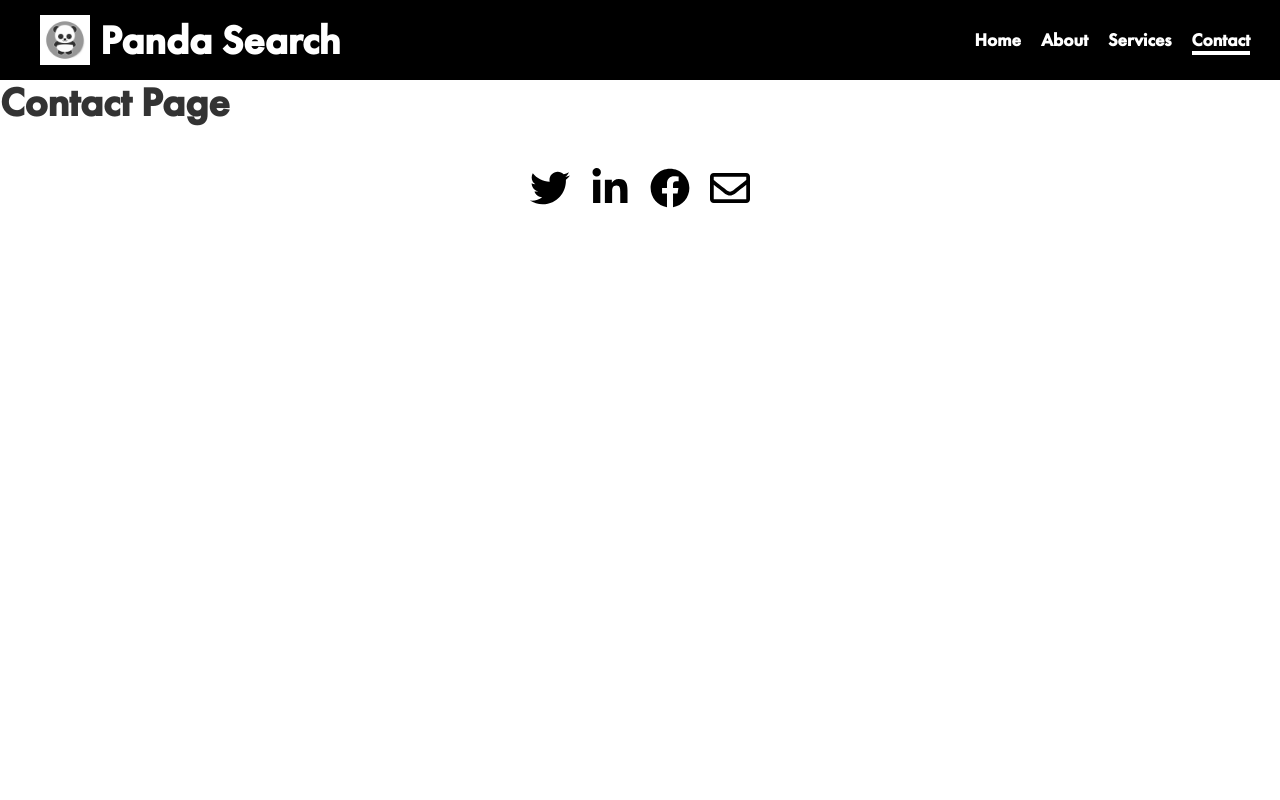
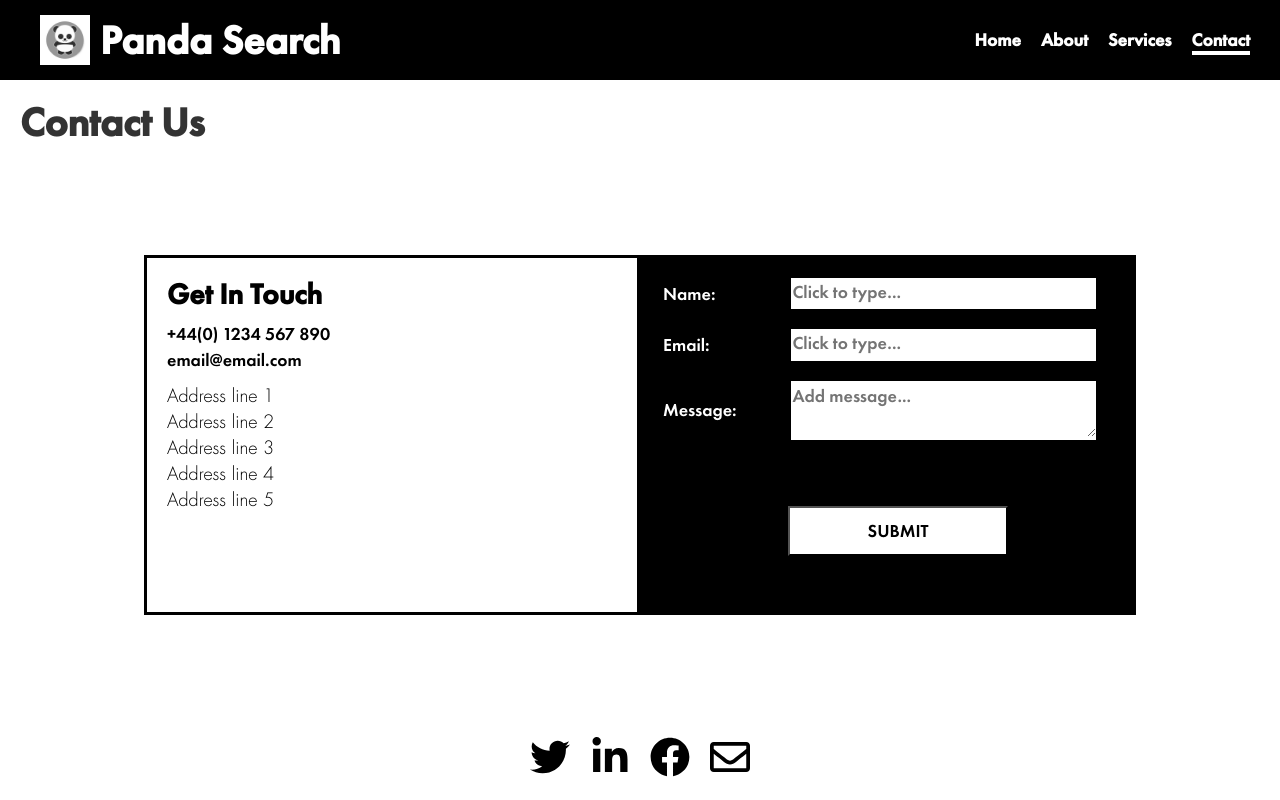
Before and after one commit to shan8851/panda, a Gatsby site: page /contact in a window 1280 px wide. Built offline with nearby package versions, Linux system fonts and the light colour scheme; Gatsby itself is replaced by a stand-in of ours.

Commit message:
adding contact form and some images

```diff
--- a/src/components/shared/sharedComponents.style.js
+++ b/src/components/shared/sharedComponents.style.js
@@ -6,6 +6,7 @@
   flex-direction: column;
   padding: 20px;
 `
+
 export const Heading = styled.h1`
   font-family: panda-bold;
   text-align: ${props => (props.center ? "center" : "left")};
--- a/src/pages/contact.js
+++ b/src/pages/contact.js
@@ -1,13 +1,167 @@
 import React from "react"
 import Layout from "../components/shared/layout"
 import SEO from "../components/shared/seo"
-import { Heading } from "../components/shared/sharedComponents.style"
+import { Heading, Container } from "../components/shared/sharedComponents.style"
+import styled from "styled-components"
+import { FaFileExcel } from "react-icons/fa"
 
 export default function Contact() {
   return (
     <Layout>
       <SEO title="Contact" />
-      <Heading>Contact Page</Heading>
+      <Container>
+        <Heading>Contact Us</Heading>
+        <Wrapper>
+          <Info>
+            <Title>Get In Touch</Title>
+            <div style={{ marginBottom: 10 }}>
+              <BoldText>+44(0) 1234 567 890</BoldText>
+              <BoldText>email@email.com</BoldText>
+            </div>
+            <div style={{ marginBottom: 10 }}>
+              <RegText>Address line 1</RegText>
+              <RegText>Address line 2</RegText>
+              <RegText>Address line 3</RegText>
+              <RegText>Address line 4</RegText>
+              <RegText>Address line 5</RegText>
+            </div>
+          </Info>
+          <Form>
+            <div style={{ display: "flex", alignItems: "center" }}>
+              <BoldText style={{ width: "25%" }} white>
+                Name:
+              </BoldText>
+              <ShortField
+                style={{ width: "65%" }}
+                type="text"
+                placeholder="Click to type..."
+              />
+            </div>
+            <div style={{ display: "flex", alignItems: "center" }}>
+              <BoldText style={{ width: "25%" }} white>
+                Email:
+              </BoldText>
+              <ShortField
+                style={{ width: "65%" }}
+                type="text"
+                placeholder="Click to type..."
+              />
+            </div>
+            <div style={{ display: "flex", alignItems: "center" }}>
+              <BoldText style={{ width: "25%" }} white>
+                Message:
+              </BoldText>
+              <LongField
+                style={{ width: "65%" }}
+                type="text"
+                placeholder="Add message..."
+              />
+            </div>
+            <div
+              style={{
+                display: "flex",
+                flexGrow: 1,
+                justifyContent: "center",
+                alignItems: "center",
+              }}
+            >
+              <SubmitButton>SUBMIT</SubmitButton>
+            </div>
+          </Form>
+        </Wrapper>
+      </Container>
     </Layout>
   )
 }
+
+const Wrapper = styled.div`
+  display: flex;
+  width: 80%;
+  flex-grow: 1;
+  margin: auto;
+`
+
+const Info = styled.div`
+  display: flex;
+  flex-direction: column;
+  width: 50%;
+  height: 360px;
+  background-color: white;
+  padding-left: 20px;
+  padding-top: 10px;
+  border: 3px solid black;
+  margin: auto;
+`
+
+const Form = styled.div`
+  display: flex;
+  flex-direction: column;
+  width: 50%;
+  height: 360px;
+  padding-top: 10px;
+  border: 3px solid black;
+  background-color: black;
+  padding-left: 20px;
+  margin: auto;
+`
+
+const Title = styled.h2`
+  color: ${props => (props.white ? "#ffffff" : "#000000")};
+  margin: 0;
+  padding: 10px 0;
+  font-family: panda-bold;
+`
+const BoldText = styled.p`
+  color: ${props => (props.white ? "#ffffff" : "#000000")};
+  margin: 0;
+  padding: 0;
+  font-family: panda-bold;
+`
+
+const RegText = styled.p`
+  color: ${props => (props.white ? "#ffffff" : "#000000")};
+  margin: 0;
+  padding: 0;
+  font-family: panda;
+`
+
+const ShortField = styled.input`
+  background-color: #fff;
+  color: #000;
+  font-family: panda-bold;
+  border: none;
+  border-bottom: 3px solid white;
+  margin: 10px;
+  ::placeholder,
+  ::-webkit-input-placeholder {
+    font-family: panda-bold;
+    color: #000;
+  }
+  :-ms-input-placeholder {
+    color: #000;
+  }
+`
+
+const LongField = styled.textarea`
+  background-color: #fff;
+  color: #000;
+  font-family: panda-bold;
+  border: none;
+  border-bottom: 3px solid white;
+  margin: 10px;
+  ::placeholder,
+  ::-webkit-input-placeholder {
+    font-family: panda-bold;
+    color: #000;
+  }
+  :-ms-input-placeholder {
+    color: #000;
+  }
+`
+
+const SubmitButton = styled.button`
+  background-color: #ffffff;
+  height: 50px;
+  width: 220px;
+  font-family: panda-bold;
+`
```
